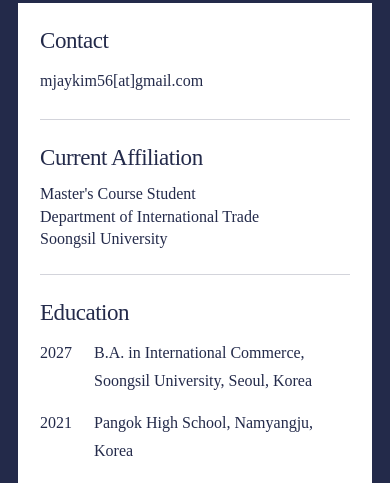
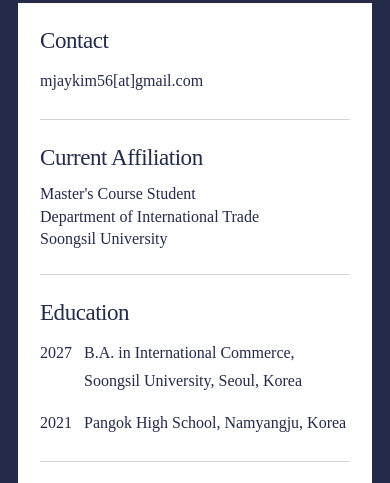
Before and after one commit to mjay56/academic, a plain HTML site: page cv.html in a window 390 px wide. Shown: the part 284-767 px from the top of the page. Drawn offline with Linux system fonts and the light colour scheme.

Commit message:
Add files via upload

```diff
--- a/cv.html
+++ b/cv.html
@@ -5,7 +5,7 @@
   <meta name="viewport" content="width=device-width, initial-scale=1">
   <meta name="theme-color" content="#232a4a">
   <meta name="description" content="CV of Minje Kim.">
-  <link rel="stylesheet" href="./style.css?v=cv-alignment-20261114">
+  <link rel="stylesheet" href="./style.css?v=cv-yeargap-half-20261114">
   <title>Minje Kim | CV</title>
 </head>
 <body>
--- a/style.css
+++ b/style.css
@@ -126,8 +126,8 @@ a:focus-visible { outline: 2px solid #fff; outline-offset: 4px; }
 .education-list { display: grid; gap: 14px; }
 .education-row {
   display: grid;
-  grid-template-columns: 64px minmax(0, 1fr);
-  column-gap: 15px;
+  grid-template-columns: 48px minmax(0, 1fr);
+  column-gap: 8px;
   align-items: start;
 }
 .education-year { grid-column: 1; white-space: nowrap; text-align: left; }
@@ -184,7 +184,7 @@ a:focus-visible { outline: 2px solid #fff; outline-offset: 4px; }
   .dropcap { font-size: 63px; line-height: 0.72; padding-right: 0.10em; padding-top: 0.02em; }
   .card { padding: 24px 22px; }
   .card p, .card li { font-size: 16px; }
-  .education-row { grid-template-columns: 44px minmax(0, 1fr); column-gap: 10px; }
+  .education-row { grid-template-columns: 39px minmax(0, 1fr); column-gap: 5px; }
   .footer-inner { grid-template-columns: 1fr; justify-items: center; text-align: center; gap: 8px; padding-block: 18px 24px; }
   .footer-centre, .footer-right { justify-self: center; }
 }
```
